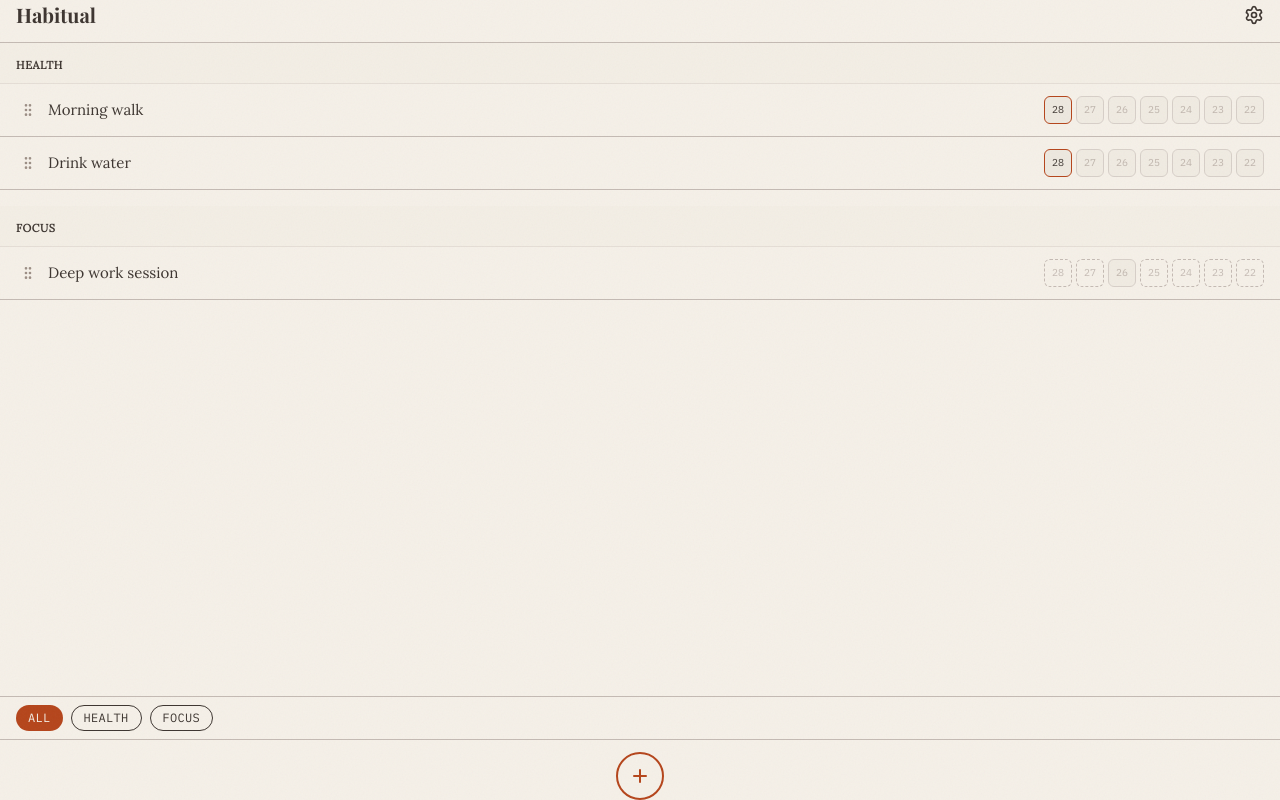
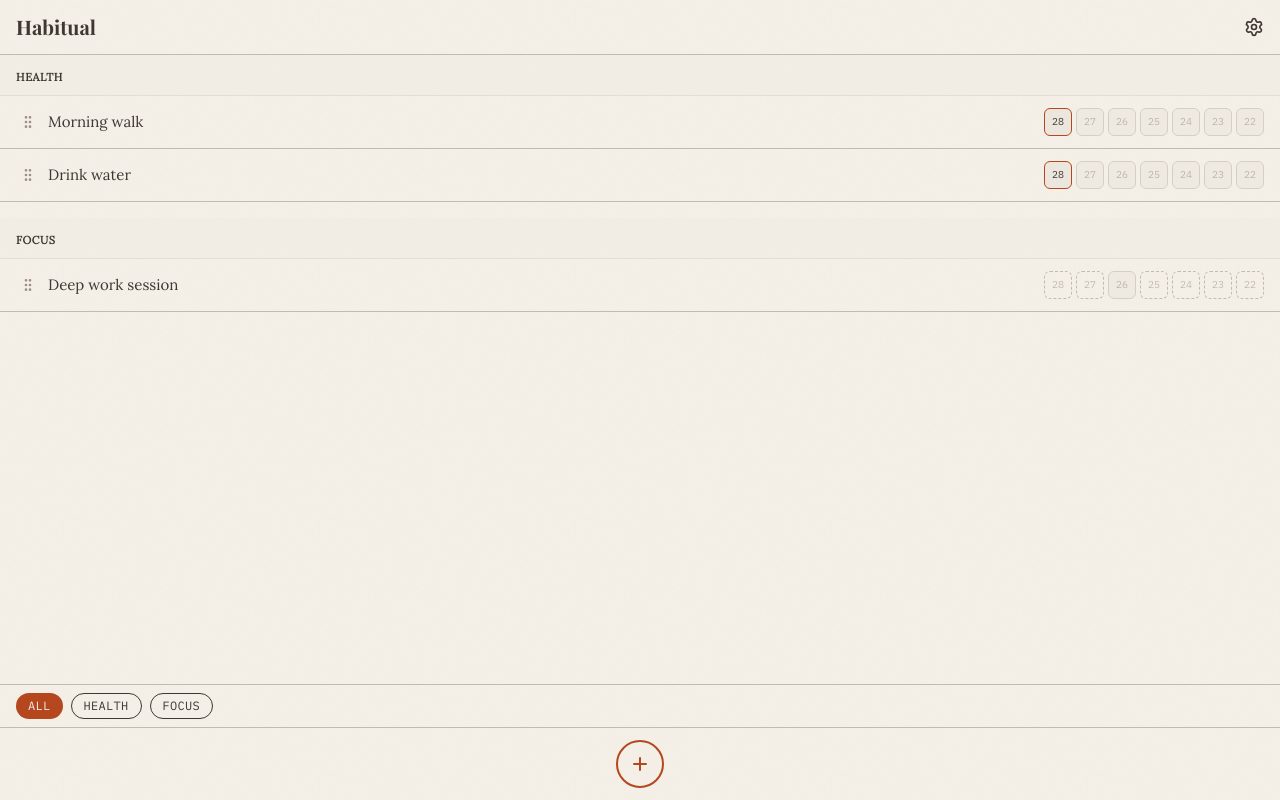
Before and after one commit to cuongcode/habitual, a React (Vite) app: page / in a window 1280 px wide. Built offline with nearby package versions, Linux system fonts and the light colour scheme.

Commit message:
fix top and bottom padding on desktop

```diff
--- a/src/styles/global.css
+++ b/src/styles/global.css
@@ -80,11 +80,11 @@ button, a {
 
 /* Safe Area Insets */
 .pb-safe {
-  padding-bottom: env(safe-area-inset-bottom);
+  padding-bottom: max(0.75rem, env(safe-area-inset-bottom));
 }
 
 .pt-safe {
-  padding-top: env(safe-area-inset-top);
+  padding-top: max(0.75rem, env(safe-area-inset-top));
 }
 
 /* Scroll Behavior */
```
